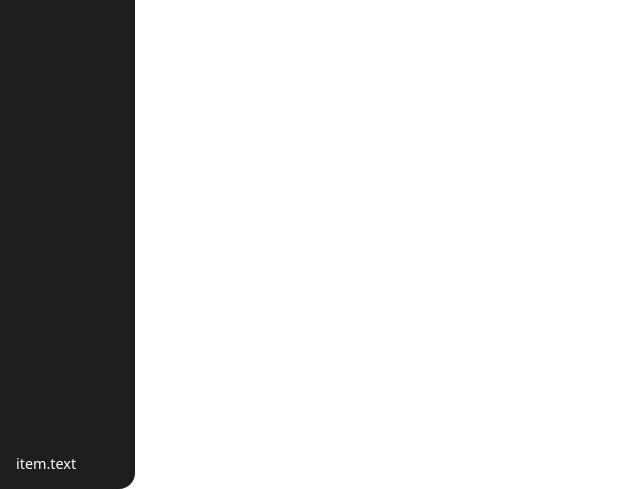
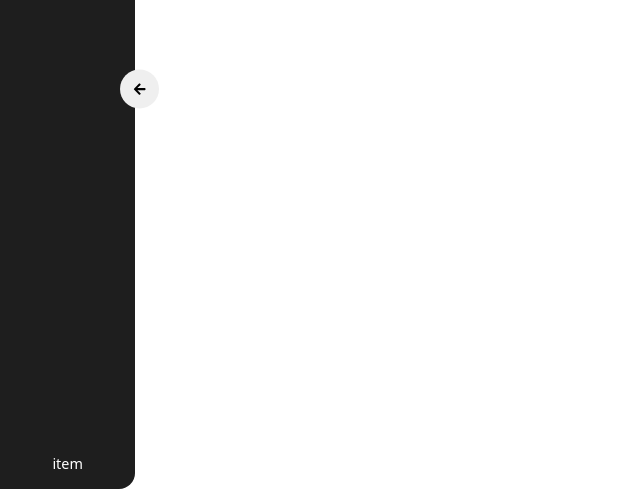
Before and after one commit to joaoleite2/finances-project, a React (Vite) app: page / in a window 1280 px wide. Shown: the part 311-800 px from the top of the page, without its empty margins (0-640 px from the left). Built offline with nearby package versions, Linux system fonts and the light colour scheme.

Commit message:
feat: minimize header

```diff
--- a/package.json
+++ b/package.json
@@ -12,6 +12,7 @@
   "dependencies": {
     "react": "^18.3.1",
     "react-dom": "^18.3.1",
+    "react-icons": "^5.3.0",
     "styled-components": "^6.1.12"
   },
   "devDependencies": {
--- a/src/components/SideBar/index.tsx
+++ b/src/components/SideBar/index.tsx
@@ -1,25 +1,37 @@
-import { ContainerMenu, Group, ItemList, SideMenu } from "./style";
+import { ContainerMenu, Group, ItemList, MinimizeButton, SideMenu } from "./style";
 import dash from "../../assets/dashboard.svg";
+import { FaArrowLeft, FaArrowRight } from "react-icons/fa";
+import { useState } from "react";
+
+const itemMenu = [
+  {
+    icon:dash,
+    text:'Dashboard'
+  },
+];
 
 const SideBar:React.FC = () => {
-  const itemMenu = [
-    {
-      icon:dash,
-      text:'Dashboard'
-    },
-  ]
+  const [itIsOpen, setIsItOpen] = useState(true);
+
+  const handleOpenClick = () => {
+    setIsItOpen(!itIsOpen);
+  }
 
   return(
-    <SideMenu>
+    <SideMenu className={itIsOpen ? "null" : "closed"}>
       <ContainerMenu>
         <Group>
           {itemMenu.map((item) => (
-            <ItemList><img src={item.icon} /> {item.text}</ItemList>
+            <ItemList><img src={item.icon} /> <p>{item.text}</p></ItemList>
           ))}
         </Group>
         <Group>
-          <ItemList>item.text</ItemList>
+          <ItemList>item</ItemList>
         </Group>
+        {!itIsOpen
+        ? <MinimizeButton onClick={() => handleOpenClick()}><FaArrowRight /></MinimizeButton>
+        : <MinimizeButton onClick={() => handleOpenClick()}><FaArrowLeft /></MinimizeButton>
+        }
       </ContainerMenu>
     </SideMenu>
   )
--- a/src/components/SideBar/style.ts
+++ b/src/components/SideBar/style.ts
@@ -4,12 +4,20 @@ export const SideMenu = styled.nav`
   height: 100%;
   background-color: #1e1e1e;
   border-radius: 0 1rem 1rem 0;
+  width: auto;
+
+  &.closed{
+    p{
+      display:none;
+    }
+  }
 `
 
 export const ContainerMenu = styled.div`
   display: flex;
   flex-direction: column;
   justify-content: space-between;
+  position: relative;
   height: 100%;
 `
 
@@ -23,14 +31,27 @@ export const ItemList = styled.li`
   align-items: center;
   gap:.5rem;
   color: #fff;
-  width: auto;
-  min-width: 4rem;
   padding:1rem;
   font-weight: 500;
   font-size: .9rem;
   cursor: pointer;
+  justify-content: center;
 
   img{
     width: 1.3rem;
   }
 `
+
+export const MinimizeButton = styled.button`
+  display: flex;
+  justify-content: center;
+  align-items: center;
+  position: absolute;
+  right: -1.5rem;
+  bottom:50%;
+  transform: translate(0, 50%);
+  padding: .8rem;
+  border-radius: 50%;
+  border: none;
+  cursor: pointer;
+`
```
Also changed, not shown: 1 other file (tests, documents, lock files or other folders).
